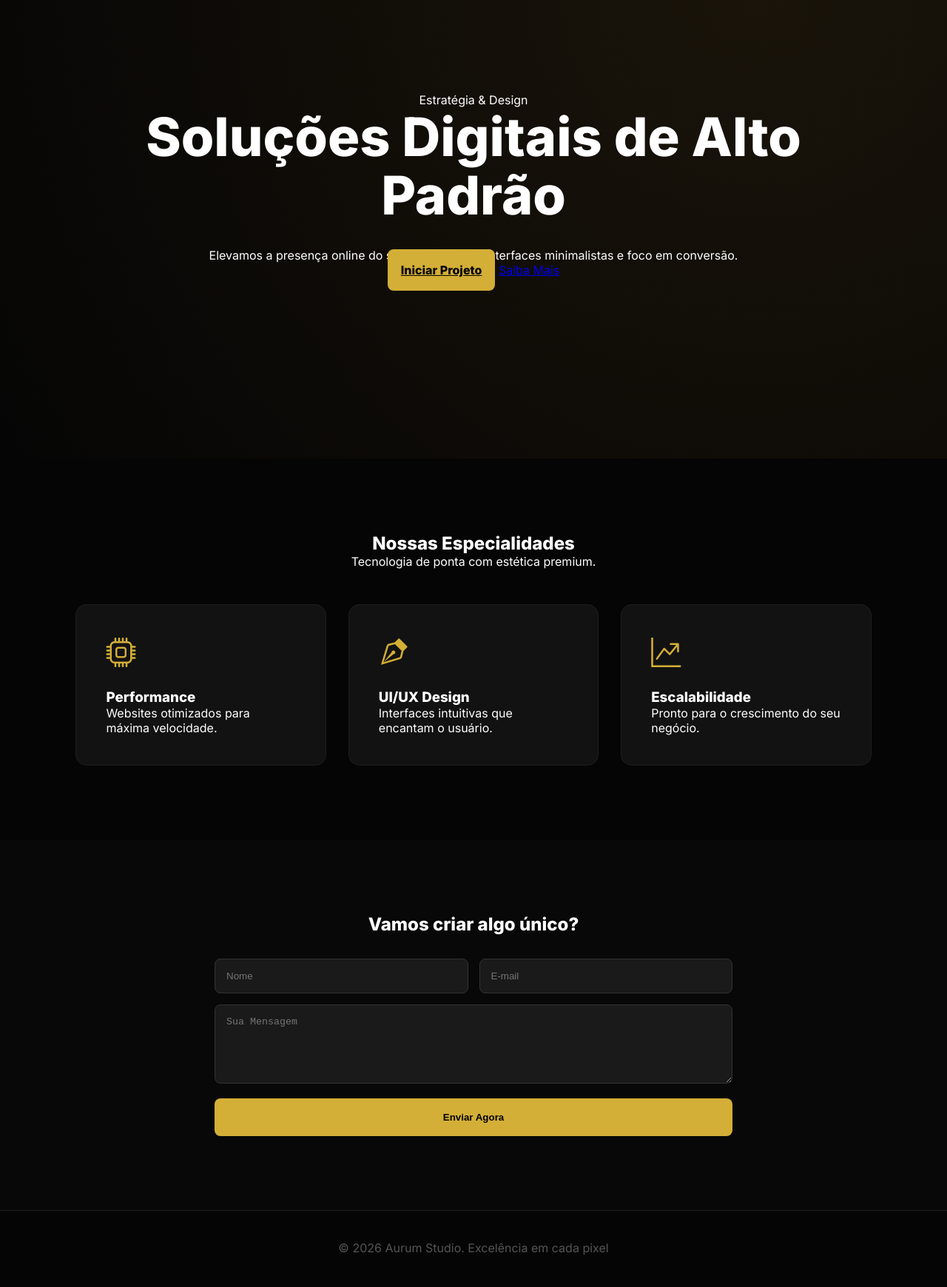
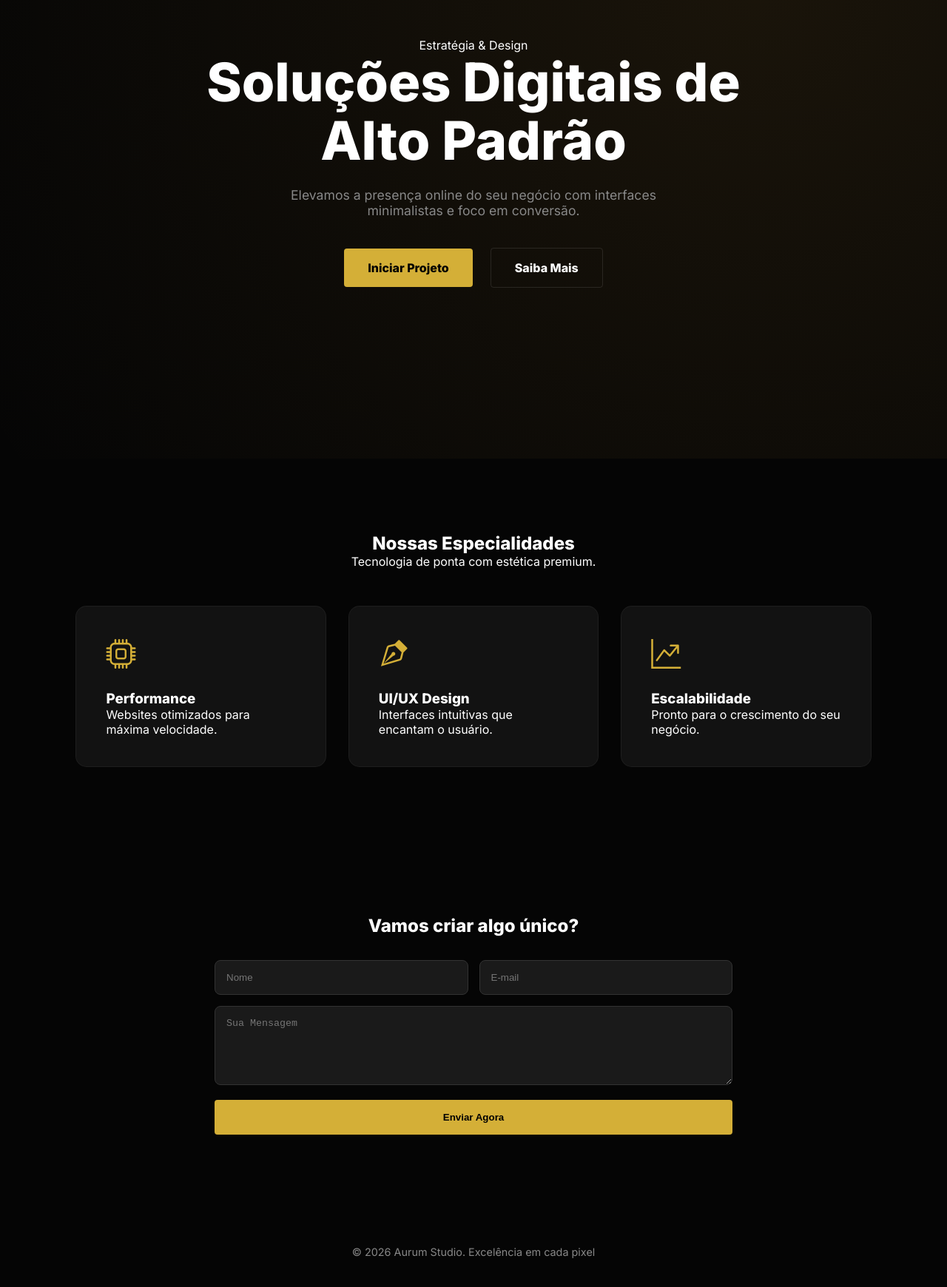
Before and after one commit to computadoredados603-ctrl/aurum-luxury-landingpage, a plain HTML site: page index.html in a window 1280 px wide. Shown: the part 180-1920 px from the top of the page at 74% size. Drawn offline with nearby package versions, Linux system fonts and the light colour scheme.

Commit message:
fix: center hero content and align button layout

```diff
--- a/style.css
+++ b/style.css
@@ -51,30 +51,60 @@ nav a {
 .hero {
     min-height: 100vh;
     display: flex;
+    flex-direction: column;
     align-items: center;
     justify-content: center;
-    padding: 120px 8% 60px;
+    padding: 100px 8%;
     background: radial-gradient(circle at 80% 20%, rgba(212, 155, 55, 0.1), transparent), var(--bg-dark);
     text-align: center;
 }
 
 .hero-content {
-    max-width: 900px;
-    margin: 0 auto;
+    max-width: 850px;
+    display: flex;
+    flex-direction: column;
+    align-items: center;
 }
 
-.hero h1 { font-size: clamp(2.5rem, 8vw, 4.5rem); line-height: 1.1; margin-bottom: 2rem; }
+.hero h1 {
+    font-size: clamp(2.5rem, 8vw, 4.5rem);
+    line-height: 1.1;
+    margin-bottom: 1.5rem;
+}
 
-.services {
-    padding: 100px 8%;
-    max-width: 1400px;
-    margin: 0 auto;
+.hero p {
+    font-size: 1.1rem;
+    color: var(--text-muted);
+    max-width: 600px;
+    margin-bottom: 2.5rem;
 }
+
+.hero-btns {
+    display: flex;
+    gap: 1.5rem;
+    justify-content: center;
+    align-items: center;
+}
+
+.btn-primary, .btn-secondary {
+    padding: 1rem 2rem;
+    border-radius: 4px;
+    font-weight: 700;
+    text-decoration: none;
+    transition: var(--transition);
+    display: inline-block;
+}
+
+.btn-primary { background: var(--primary); color: #000; }
+.btn-secondary { border: 1px solid rgba(255,255,255,0.1); color: #fff; }
+
+.services { padding: 100px 8%; max-width: 1400px; margin: 0 auto; }
 
 .grid {
     display: grid;
     grid-template-columns: repeat(auto-fit, minmax(300px, 1fr));
     gap: 30px;
+    margin-top: 50px;
 }
 
 .card {
@@ -82,7 +112,6 @@ nav a {
     padding: 40px;
     border-radius: 15px;
     border: 1px solid rgba(255, 255, 255, 0.05);
-    text-align: left;
     transition: var(--transition);
 }
 
@@ -90,32 +119,18 @@ nav a {
     transform: translateY(-10px);
     border-color: var(--primary);
     background: #1a1a1a;
-    box-shadow: 0 10px 30px rgba(0, 0, 0, 0.5);
 }
 
 .card i {
     font-size: 2.5rem;
     color: var(--primary);
     margin-bottom: 1.5rem;
-    display: inline-block;
+    display: block;
 }
 
-.contact {
-    padding: 100px 8%;
-    background: #080808;
-}
-
-.form-wrapper {
-    max-width: 700px;
-    margin: 0 auto;
-}
-
-.input-row {
-    display: grid;
-    grid-template-columns: 1fr 1fr;
-    gap: 15px;
-    margin-bottom: 15px;
-}
+.contact { padding: 100px 8%; }
+.form-wrapper { max-width: 700px; margin: 0 auto; }
+.input-row { display: grid; grid-template-columns: 1fr 1fr; gap: 15px; margin-bottom: 15px; }
 
 input, textarea {
     background: #1a1a1a;
@@ -123,29 +138,14 @@ input, textarea {
     color: white;
     padding: 15px;
     border-radius: 8px;
-    outline: none;
     width: 100%;
 }
 
-input:focus, textarea:focus { border-color: var(--primary); }
-
-.btn-primary {
-    background: var(--primary);
-    color: black;
-    padding: 18px;
-    border: none;
-    border-radius: 8px;
-    font-weight: 700;
-    width: 100%;
-    cursor: pointer;
-    transition: 0.3s;
-}
-
-footer { padding: 40px; text-align: center; border-top: 1px solid #222; color: #555; }
+footer { padding: 50px 8%; text-align: center; color: var(--text-muted); font-size: 0.9rem; }
 
 @media (max-width: 768px) {
     nav { display: none; }
+    .hero-btns { flex-direction: column; width: 100%; }
+    .btn-primary, .btn-secondary { width: 100%; }
     .input-row { grid-template-columns: 1fr; }
-    header { padding: 0 20px; }
-    .hero { padding-top: 100px; }
 }
```
